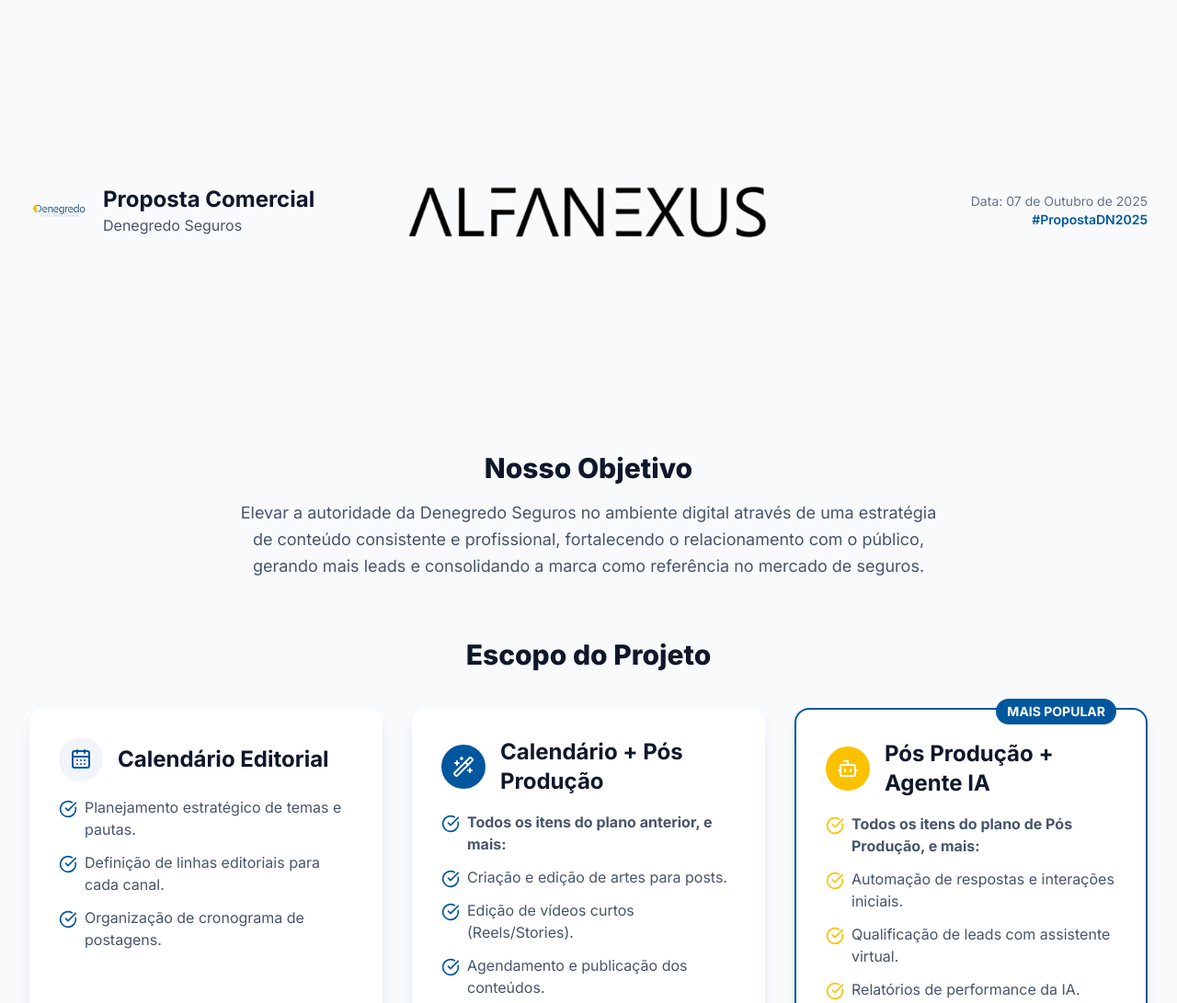
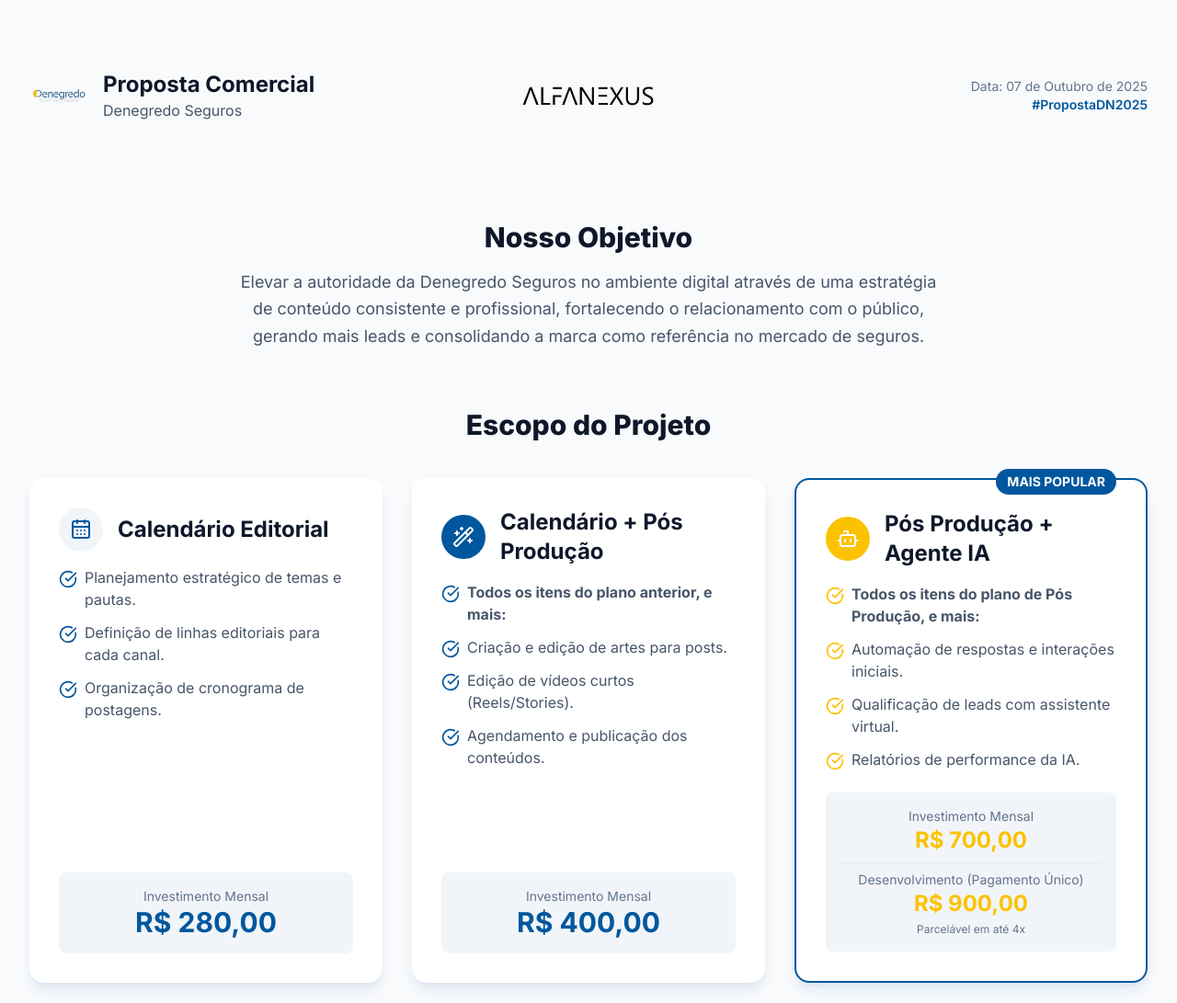
Before and after one commit to alfanexusSE/denegredo, a plain HTML site: page index.html in a window 1280 px wide. Shown: the top 1091 px of the page at 92% size. Drawn offline with nearby package versions, Linux system fonts and the light colour scheme.

Commit message:
Update index.html

```diff
--- a/index.html
+++ b/index.html
@@ -43,7 +43,7 @@
 
             <!-- Coluna Central - Logo Alfanexus -->
             <div class="flex justify-center">
-                <img src="Cópia de Perfil Alfa (2).png" alt="Logo Alfanexus" class="w-37 h-auto">
+                <img src="Cópia de Perfil Alfa (2).png" alt="Logo Alfanexus" class="w-36 h-36">
             </div>
 
             <!-- Coluna Direita - Data -->
```
